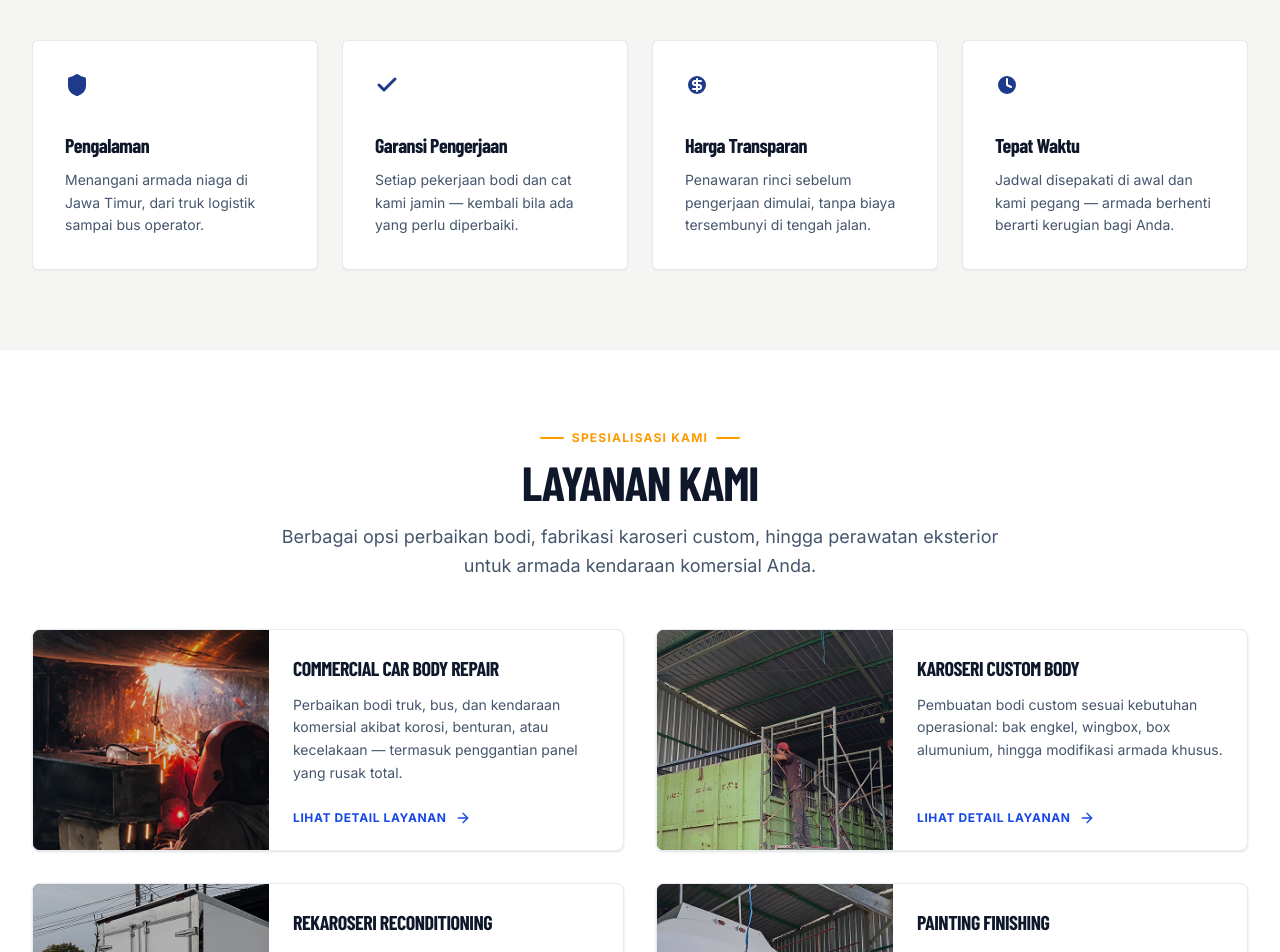
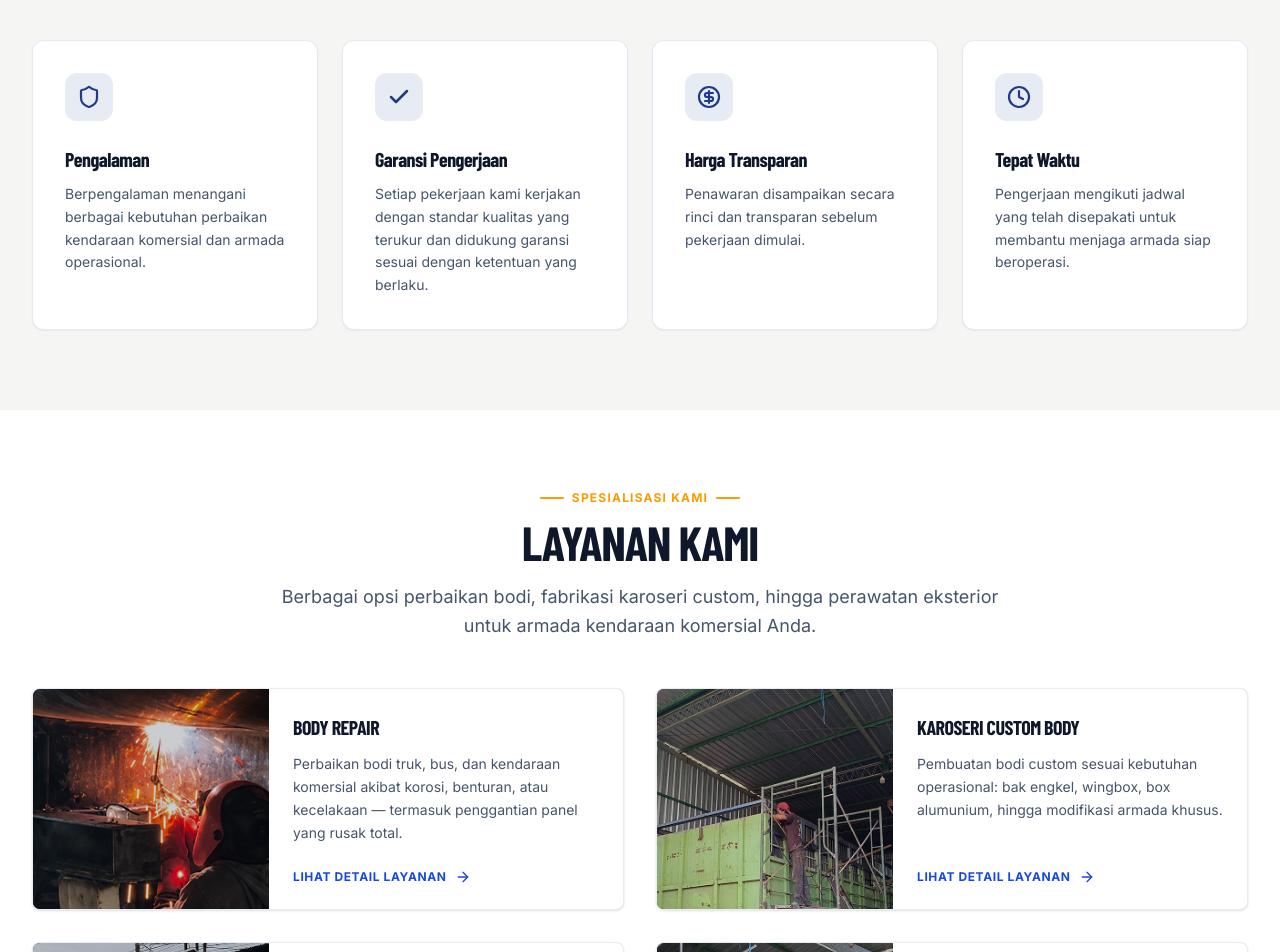
Before and after one commit to PerdanaMain/fe-compro-sidomulyo, a Next.js app: page / in a window 1280 px wide. Shown: the part 840-1792 px from the top of the page. Built offline with nearby package versions, Linux system fonts and the light colour scheme; no server answers; a web font is replaced by a local one.

Commit message:
refactor: update value props UI, refine service copy, and normalize service identifiers

```diff
--- a/src/components/sections/value-props.tsx
+++ b/src/components/sections/value-props.tsx
@@ -5,53 +5,45 @@ import { Container } from "@/components/ui/container";
 export function ValueProps() {
   const values = [
     {
-      icon: (
-        <Shield className="w-6 h-6 text-[#1e3a8a] fill-[#1e3a8a]" />
-      ),
+      icon: <Shield className="w-6 h-6 stroke-[2.2]" />,
       title: "Pengalaman",
-      desc: "Menangani armada niaga di Jawa Timur, dari truk logistik sampai bus operator.",
+      desc: "Berpengalaman menangani berbagai kebutuhan perbaikan kendaraan komersial dan armada operasional.",
     },
     {
-      icon: (
-        <Check className="w-6 h-6 text-[#1e3a8a] stroke-[3]" />
-      ),
+      icon: <Check className="w-6 h-6 stroke-[2.5]" />,
       title: "Garansi Pengerjaan",
-      desc: "Setiap pekerjaan bodi dan cat kami jamin — kembali bila ada yang perlu diperbaiki.",
+      desc: "Setiap pekerjaan kami kerjakan dengan standar kualitas yang terukur dan didukung garansi sesuai dengan ketentuan yang berlaku.",
     },
     {
-      icon: (
-        <CircleDollarSign className="w-6 h-6 text-[#1e3a8a] fill-[#1e3a8a] stroke-white" />
-      ),
+      icon: <CircleDollarSign className="w-6 h-6 stroke-[2.2]" />,
       title: "Harga Transparan",
-      desc: "Penawaran rinci sebelum pengerjaan dimulai, tanpa biaya tersembunyi di tengah jalan.",
+      desc: "Penawaran disampaikan secara rinci dan transparan sebelum pekerjaan dimulai.",
     },
     {
-      icon: (
-        <Clock className="w-6 h-6 text-[#1e3a8a] fill-[#1e3a8a] stroke-white" />
-      ),
+      icon: <Clock className="w-6 h-6 stroke-[2.2]" />,
       title: "Tepat Waktu",
-      desc: "Jadwal disepakati di awal dan kami pegang — armada berhenti berarti kerugian bagi Anda.",
+      desc: "Pengerjaan mengikuti jadwal yang telah disepakati untuk membantu menjaga armada siap beroperasi.",
     },
   ];
 
   return (
     <section className="py-16 md:py-20 bg-[#f5f5f3]">
       <Container>
-        <div className="grid grid-cols-1 md:grid-cols-2 lg:grid-cols-4 gap-6">
+        <div className="grid grid-cols-1 md:grid-cols-2 lg:grid-cols-4 gap-6 items-stretch">
           {values.map((item, idx) => (
             <div
               key={idx}
-              className="p-8 bg-white border border-slate-200/90 rounded-md shadow-xs flex flex-col justify-between items-start min-h-[230px]"
+              className="p-7 sm:p-8 bg-white border border-slate-200/90 rounded-xl shadow-xs hover:shadow-md hover:border-slate-300 transition-all flex flex-col h-full items-start justify-start"
             >
-              <div className="mb-6">{item.icon}</div>
-              <div>
-                <h3 className="font-heading text-xl font-bold tracking-tight text-slate-900 mb-2.5">
-                  {item.title}
-                </h3>
-                <p className="text-sm text-slate-600 leading-relaxed font-normal">
-                  {item.desc}
-                </p>
+              <div className="w-12 h-12 rounded-xl bg-blue-900/10 text-[#1e3a8a] flex items-center justify-center mb-6 shrink-0">
+                {item.icon}
               </div>
+              <h3 className="font-heading text-lg sm:text-xl font-bold tracking-tight text-slate-900 mb-2.5">
+                {item.title}
+              </h3>
+              <p className="text-sm text-slate-600 leading-relaxed font-normal">
+                {item.desc}
+              </p>
             </div>
           ))}
         </div>
--- a/src/data/services.ts
+++ b/src/data/services.ts
@@ -14,9 +14,9 @@ export interface ServiceItem {
 export const servicesData: ServiceItem[] = [
   {
     id: "body-repair",
-    slug: "commercial-car-body-repair",
+    slug: "body-repair",
     number: "01",
-    title: "Commercial Car Body Repair",
+    title: "Body Repair",
     shortDescription: "Perbaikan bodi truk, bus, dan kendaraan komersial akibat korosi, benturan, atau kecelakaan — termasuk penggantian panel yang rusak total.",
     fullDescription: "Kami melayani perbaikan bodi kendaraan komersial (truk sedang, truk berat, bus, hingga kendaraan operasional industri). Tim ahli kami menggunakan perlengkapan hidrolik presisi dan pengelasan standar pabrik untuk mengembalikan geometri bodi serta sasis kendaraan Anda ke kondisi semula.",
     highlightText: "Spesialis perbaikan bodi benturan, korosi, dan perbaikan struktur sasis kendaraan komersial dengan standar hasil presisi dan kuat.",
@@ -51,10 +51,10 @@ export const servicesData: ServiceItem[] = [
     iconName: "Truck"
   },
   {
-    id: "reconditioning",
-    slug: "rekondisi-reconditioning",
+    id: "rekondisi",
+    slug: "rekondisi",
     number: "03",
-    title: "Rekaroseri Reconditioning",
+    title: "Rekaroseri",
     shortDescription: "Rekondisi menyeluruh bodi kendaraan lama — perbaikan struktur, penggantian kaca, dan pembaruan interior kabin.",
     fullDescription: "Program rekondisi total dirancang khusus untuk memperpanjang usia pakai armada operasional Anda. Meliputi pembersihan karat total, penggantian komponen lantai/dinding bodi yang keropos, pembaruan interior kabin, hingga pengecatan ulang.",
     highlightText: "Restorasi dan perbaikan menyeluruh bodi kendaraan komersial lama agar kembali tangguh dan layak operasi secara maksimal.",
@@ -70,10 +70,10 @@ export const servicesData: ServiceItem[] = [
     iconName: "RotateCcw"
   },
   {
-    id: "painting-finishing",
-    slug: "painting-finishing",
+    id: "reconditioning",
+    slug: "reconditioning",
     number: "04",
-    title: "Painting Finishing",
+    title: "Reconditioning",
     shortDescription: "Pengecatan ulang, touch-up, grafis livery armada, dengan proses oven untuk hasil akhir presisi dan tahan lama.",
     fullDescription: "Menggunakan fasilitas spray booth berpendingin dan pengering oven modern, kami menjamin hasil pengecatan bodi kendaraan komersial yang mulus, mengkilap, dan tahan terhadap cuaca ekstrem serta benturan material jalanan.",
     highlightText: "Pengecatan kelas oven industri dengan perlindungan anti-karat & lapisan clear coat tahan gores untuk armada Anda.",
```
